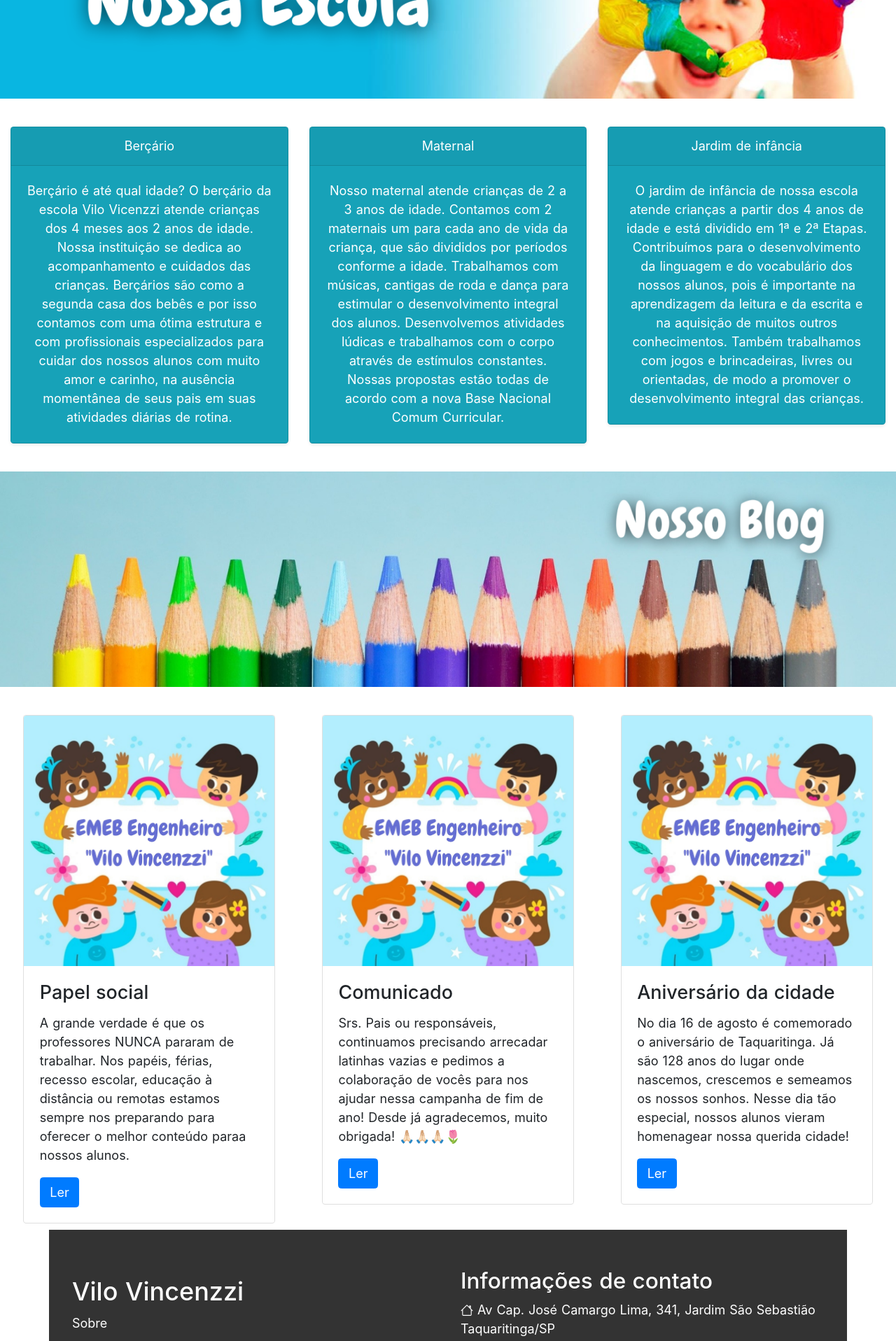
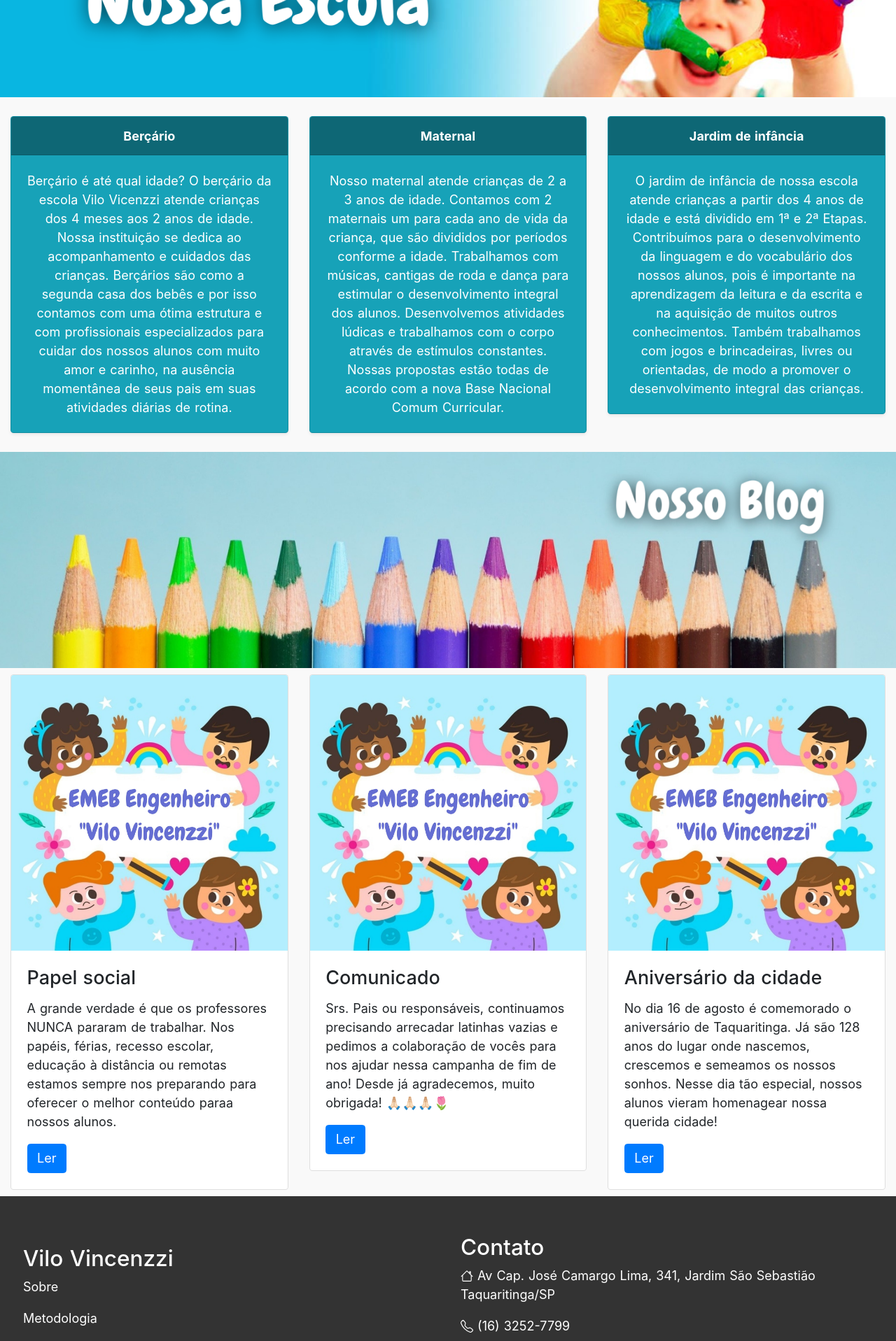
Before and after one commit to BrSouza98/webpage-vilo-vincenzzi, a Nuxt app: page / in a window 1280 px wide. Shown: the part 880-2797 px from the top of the page at 70% size. Built offline with nearby package versions, Linux system fonts and the light colour scheme.

Commit message:
navbar se movimentando e ajustes posicionamento

```diff
--- a/components/card-blog.vue
+++ b/components/card-blog.vue
@@ -1,13 +1,12 @@
 <template>
-  <div class="espacoclasse">
+  <div>
     <b-card
       :title="titulo"
       img-src="~/assets/emebfoto.png"
       img-alt="ImagemAlt"
       img-top
       tag="article"
-      style="max-width: 20rem"
-      class="mb-2"
+      class="my-2 w-100"
     >
       <b-card-text>
         {{texto}}
@@ -26,14 +25,5 @@ export default {
 </script>
 
 <style>
-.corpreta {
-  color: black;
-}
 
-.espacobotao {
-  margin-bottom: 20px;
-}
-.espacoclasse {
-  margin-top: 40px;
-}
 </style>
--- a/components/card.vue
+++ b/components/card.vue
@@ -7,9 +7,7 @@
       :header="titulo"
       :alt="alt"
     >
-      <b-card-text
-        >{{texto}}</b-card-text
-      >
+      <b-card-text>{{ texto }}</b-card-text>
     </b-card>
   </b-card-group>
 </template>
@@ -27,4 +25,12 @@ export default {
 </script>
 
 <style lang="scss" scoped>
+.card-header {
+  background-color: rgba(0, 0, 0, 0.363);
+  font-weight: bolder;
+}
+
+.card-deck .card {
+  min-height: 350px;
+}
 </style>
--- a/components/cardApresentation.vue
+++ b/components/cardApresentation.vue
@@ -1,8 +1,10 @@
 <template>
-    <b-container fluid class="updown">
-      <b-row  col sm="12" md="4" sg="4">
+    <b-container fluid id="my-container" class="h-75">
+      <b-row  cols="1" cols-md="2" cols-lg="3" class="justify-content-center">
         <b-col>
           <card
+            id="my-card"
+            class="my-4"
             titulo="Berçário"
             alt="card de apresentacao"
             texto="Berçário é até qual idade? O berçário da escola Vilo Vicenzzi atende crianças
@@ -14,6 +16,8 @@
 
         <b-col>
           <card
+            id="my-card"
+            class="my-4"
             titulo="Maternal"
             alt="card de apresentacao"
             texto="Nosso maternal atende crianças de 2 a 3 anos de idade.
@@ -26,6 +30,8 @@
 
         <b-col>
           <card
+            id="my-card"
+            class="my-4"
             titulo="Jardim de infância"
             alt="card de apresentacao"
             texto="O jardim de infância de nossa escola atende crianças a partir dos 4 anos de idade
@@ -44,7 +50,3 @@ export default {
     name: "cardApresentation",
 }
 </script>
-
-<style>
-
-</style>
--- a/components/cardNoticias.vue
+++ b/components/cardNoticias.vue
@@ -1,7 +1,11 @@
 <template>
-  <div>
   <b-container fluid>
-      <b-row cols="1" cols-md="2" cols-lg="3" class="d-flex justify-content-around">
+    <b-row
+      cols="1"
+      cols-md="2"
+      cols-lg="3"
+      class="d-flex justify-content-around"
+    >
       <b-col>
         <card-blog
           class="d-flex justify-content-center"
@@ -28,13 +32,7 @@ Nesse dia tão especial, nossos alunos vieram homenagear nossa querida cidade!
       /></b-col>
     </b-row>
   </b-container>
-  </div>
 </template>
 
-<script>
-export default {};
-</script>
-
 <style scoped>
-
 </style>>
--- a/components/navbar.vue
+++ b/components/navbar.vue
@@ -9,6 +9,7 @@
           ><img src="@/assets/vilo-icone.png" alt=""
         /></b-navbar-brand>
 
+        <div id="menus">
           <div id="menuPequeno">
             <b-button
               v-b-toggle.sidebar-right
@@ -37,7 +38,9 @@
                       target="_blank"
                       >Blog</b-nav-item
                     >
-                  <b-nav-item href="../fale-conosco/">Fale conosco</b-nav-item>
+                    <b-nav-item href="../fale-conosco/"
+                      >Fale conosco</b-nav-item
+                    >
                   </b-nav>
                 </b-nav>
               </div>
@@ -62,6 +65,7 @@
               </b-nav>
             </div>
           </div>
+        </div>
       </b-navbar>
     </div>
   </div>
@@ -83,6 +87,26 @@ $cor-primaria: rgb(240, 240, 240);
 $cor-secundaria: rgb(70, 70, 70);
 $preto: rgb(29, 29, 29);
 
+#paginaInicial {
+  a {
+    color: $cor-secundaria;
+    border-bottom: 3px solid $cor-primaria;
+    box-sizing: content-box;
+    margin: 5px;
+    font-weight: none;
+
+    &:hover {
+      animation-name: none !important;
+      animation-duration: none !important;
+      animation-iteration-count: none !important;
+      animation-timing-function: none !important;
+      border-bottom-color: none !important;
+      color: none !important;
+    }
+  }
+}
+
+#menus {
   .Cor-navbar {
     background-color: $cor-primaria;
   }
@@ -158,4 +182,5 @@ a {
       }
     }
   }
+}
 </style>
--- a/components/rodape.vue
+++ b/components/rodape.vue
@@ -2,11 +2,11 @@
 <template>
   <footer>
     <div>
-      <b-container class="footer d-flex justify-content-lg-around justify-content-sm-center">
-        <b-row cols="1" cols-lg="2" class="w-100">
+      <b-container fluid class="footer d-flex justify-content-center">
+        <b-row cols="1" cols-lg="2" class="w-100 justify-content-center">
           <b-col class=" d-flex flex-column justify-content-center py-5 px-3">
             <div class="mapaSite">
-              <h2>Vilo Vincenzzi</h2>
+              <h3>Vilo Vincenzzi</h3>
               <p><a href="sobre">Sobre</a></p>
               <p><a href="metodologia">Metodologia</a></p>
               <p><a href="nossaequipe">Nossa equipe</a></p>
@@ -21,7 +21,7 @@
 
           <b-col class=" d-flex flex-column justify-content-center py-5 px-3">
             <div>
-              <h3>Informações de contato</h3>
+              <h3>Contato</h3>
               <p class="margem">
                 <b-icon icon="house" />
                 Av Cap. José Camargo Lima, 341, Jardim São Sebastião
@@ -104,4 +104,17 @@ a, p{
 .bottomarg {
   margin-bottom: 20px;
 }
+
+@media screen and (max-width: 720px) {
+  a, p{
+  font-size: 20px;
+  margin-top: 30px;
+  margin-bottom: 40px;
+}
+
+  h3{
+    font-size: 2.5em;
+  }
+
+}
 </style>
--- a/layouts/default.vue
+++ b/layouts/default.vue
@@ -63,7 +63,7 @@ export default {
 </script>
 
 <style>
-html {
+html,body {
   font-family: "Source Sans Pro", -apple-system, BlinkMacSystemFont, "Segoe UI",
     Roboto, "Helvetica Neue", Arial, sans-serif;
   font-size: 18px;
@@ -73,6 +73,7 @@ html {
   -moz-osx-font-smoothing: grayscale;
   -webkit-font-smoothing: antialiased;
   box-sizing: border-box;
+  background-color: rgba(184, 184, 184, 0.041);
 }
 
 *,
```
Lines whose indentation alone changed are shown as unchanged.
